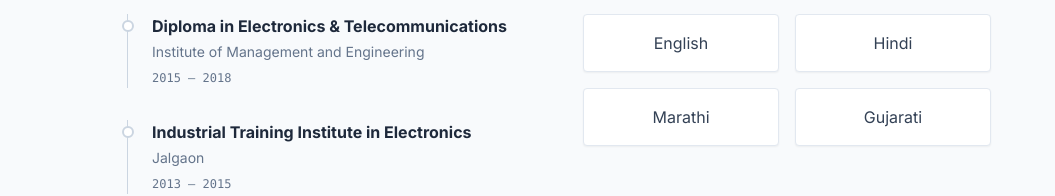
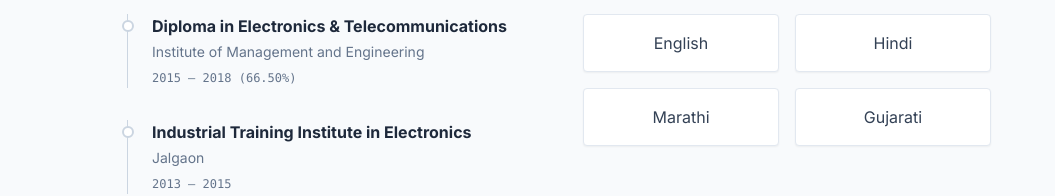
Before and after one commit to gnjsoft/Gaurav-Bhole, a React (Vite) app: page / in a window 1280 px wide. Shown: the part 4561-4757 px from the top of the page, without its empty margins (225-1280 px from the left). Built offline with nearby package versions, Linux system fonts and the light colour scheme; no server answers.

Commit message:
feat: Update CV and download button text
Adjusts the text on the main hero section's download button from "Save Resume" to "Download CV". Also adds academic performance percentage to the Diploma education entry in constants.

```diff
--- a/components/Hero.tsx
+++ b/components/Hero.tsx
@@ -53,7 +53,7 @@ const Hero: React.FC = () => {
                 className="bg-transparent border border-slate-300 active:bg-slate-200 hover:bg-slate-100 text-slate-700 font-bold py-3 px-8 rounded-full flex items-center gap-2 transition"
               >
                 <Download size={18} />
-                Save Resume
+                Download CV
               </a>
             </div>
           </div>
--- a/constants.ts
+++ b/constants.ts
@@ -14,7 +14,7 @@ export const PERSONAL_INFO: PersonalInfo = {
     {
       degree: "Diploma in Electronics & Telecommunications",
       institution: "Institute of Management and Engineering",
-      year: "2015 – 2018"
+      year: "2015 – 2018 (66.50%)"
     },
     {
       degree: "Industrial Training Institute in Electronics",
```
